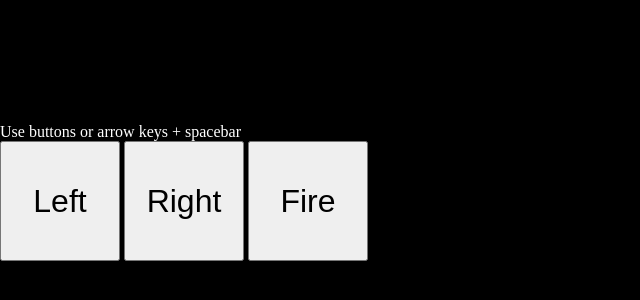
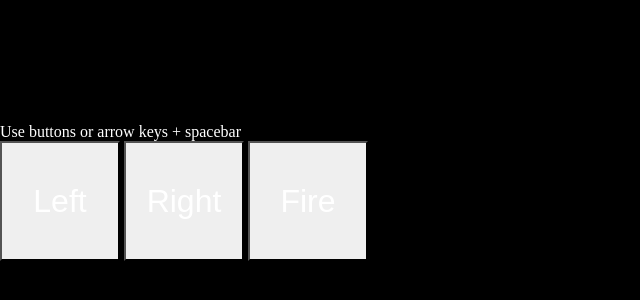
Before and after one commit to johnsibly/asteroid-party, a website: page public/index.html in a window 1280 px wide. Shown: the part 256-556 px from the top of the page, without its empty margins (0-640 px from the left). Drawn offline with nearby package versions, Linux system fonts and the light colour scheme; no server answers.

Commit message:
Fix button appearance on iOS

```diff
--- a/public/styles.css
+++ b/public/styles.css
@@ -11,6 +11,7 @@
     height: 120px;
     font-size: 32px;
     text-align: center;
+    color: white;
     -webkit-touch-callout: none; /* iOS Safari */
     -webkit-user-select: none; /* Safari */
     -khtml-user-select: none; /* Konqueror HTML */
@@ -18,5 +19,7 @@
     -ms-user-select: none; /* Internet Explorer/Edge */
     user-select: none; /* Non-prefixed version, currently supported by Chrome and Opera */
     -webkit-touch-callout: none !important; /* Prevent log press event on buttons */
-    background: linear-gradient("black", "black")
+    background: linear-gradient("black", "black");
+    -webkit-appearance: none;
+    border-radius: 0;
   }
```
